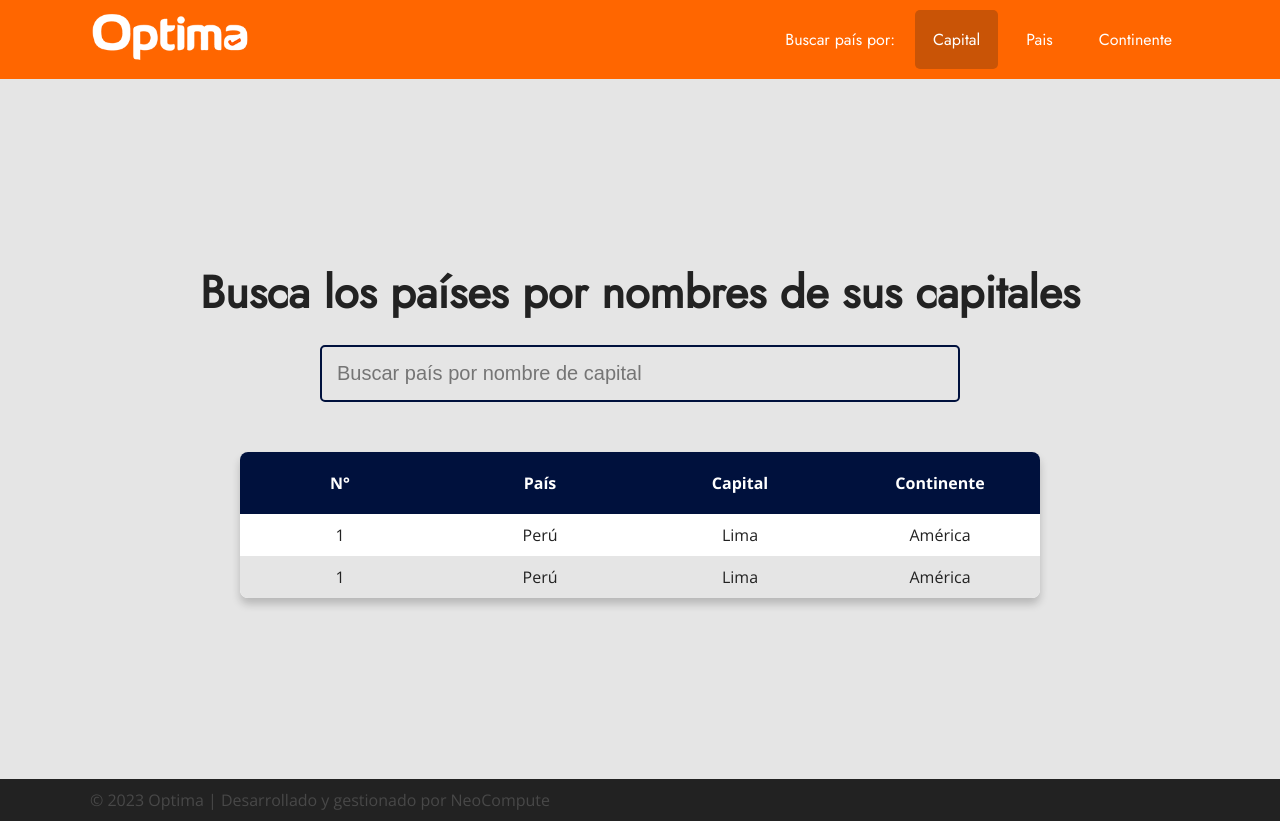
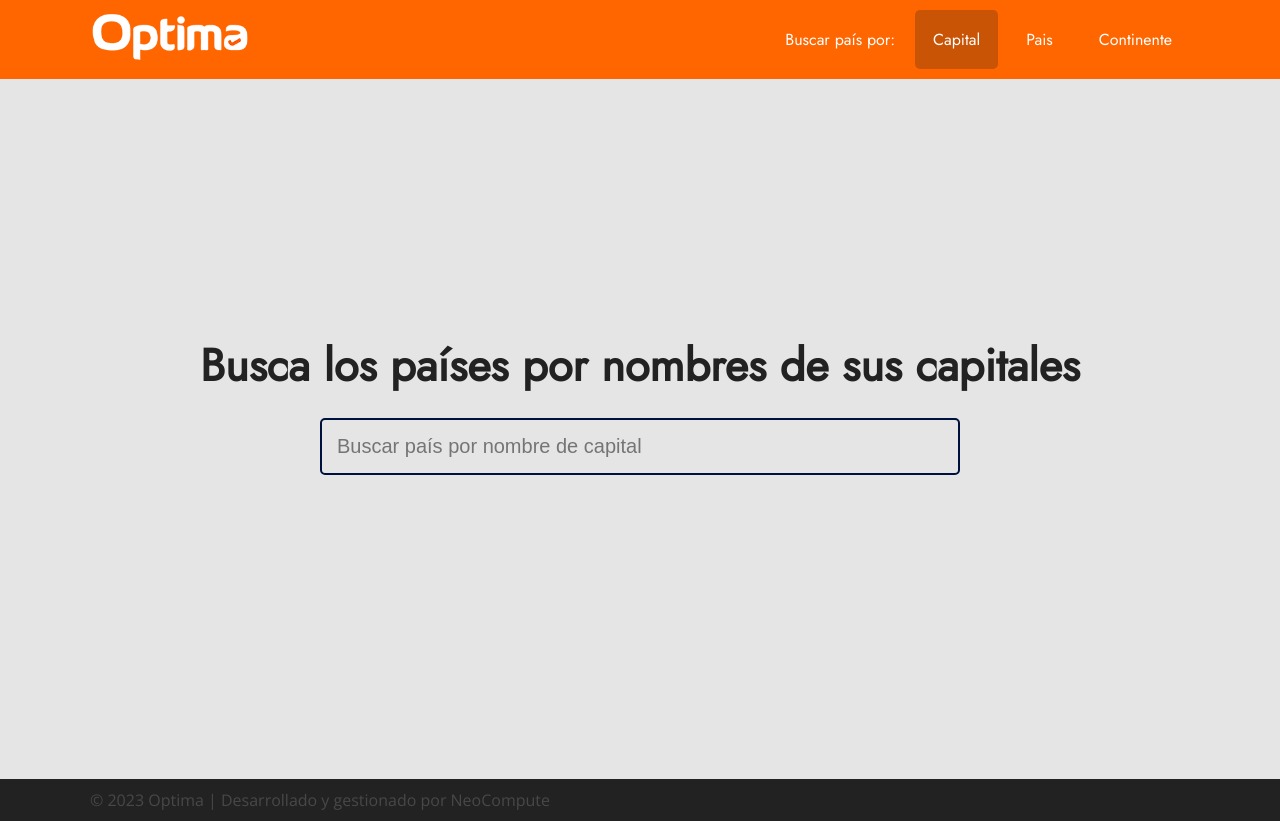
Before and after one commit to JeanHaro/ConsultaPaises, an Angular app: page /capital in a window 1280 px wide. Built offline with nearby package versions, Linux system fonts and the light colour scheme.

Commit message:
Servicio busqueda y busqueda de pais por capital hecho

```diff
--- a/src/app/app.module.ts
+++ b/src/app/app.module.ts
@@ -1,5 +1,6 @@
 import { NgModule } from '@angular/core';
 import { BrowserModule } from '@angular/platform-browser';
+import { HttpClientModule } from '@angular/common/http';
 
 // Routing
 import { AppRoutingModule } from './app-routing.module';
@@ -18,7 +19,8 @@ import { LayoutComponent } from './layout/layout.component';
   imports: [
     BrowserModule,
     AppRoutingModule,
-    SharedModule
+    SharedModule,
+    HttpClientModule
   ],
   providers: [],
   bootstrap: [AppComponent]
--- /dev/null
+++ b/src/app/models/pais.model.ts
@@ -0,0 +1,8 @@
+export class Pais {
+    constructor (
+        public nombre: string,
+        public capital: string,
+        public continente: string,
+        public order?: number
+    ) {}
+}
--- a/src/app/pages/capital/capital.component.html
+++ b/src/app/pages/capital/capital.component.html
@@ -1,34 +1,34 @@
 <main class="main">
     <h1>Busca los países por nombres de sus capitales</h1>
 
-    <input class="input none mb-50" type="text" placeholder="Buscar país por nombre de capital">
+    <input
+        class="input none mb-50"
+        type="text"
+        placeholder="Buscar país por nombre de capital"
+        (keyup)="buscar(txtTermino.value)"
+        #txtTermino
+    >
 
-    <table class="table">
+    <div class="main__errors" *ngIf="errores">ADVERTENCIA: No se puede encontrar el país con ese nombre de capital</div>
+
+    <div class="main__table" *ngIf="pais.length > 0">
+        <table>
             <thead>
                 <tr>
-                <th class="w100">N°</th>
+                    <th>N°</th>
                     <th>País</th>
                     <th>Capital</th>
-                <th class="w140">Continente</th>
+                    <th>Continente</th>
                 </tr>
             </thead>
             <tbody>
-            <tr>
-                <td>
-                    <p>1</p>
-                </td>
-                <td>Perú</td>
-                <td>Lima</td>
-                <td>América</td>
-            </tr>
-            <tr>
-                <td>
-                    <p>1</p>
-                </td>
-                <td>Perú</td>
-                <td>Lima</td>
-                <td>América</td>
+                <tr *ngFor="let pais of pais">
+                    <td>{{ pais.order }}</td>
+                    <td>{{ pais.nombre }}</td>
+                    <td>{{ pais.capital }}</td>
+                    <td>{{ pais.continente }}</td>
                 </tr>
             </tbody>
         </table>
+    </div>
 </main>
--- a/src/app/pages/capital/capital.component.scss
+++ b/src/app/pages/capital/capital.component.scss
@@ -0,0 +1,6 @@
+.main__errors {
+    background-color: #E63946;
+    color: var(--colorBlanco);
+    width: 50%;
+    padding: 1rem;
+}
--- a/src/app/pages/capital/capital.component.ts
+++ b/src/app/pages/capital/capital.component.ts
@@ -1,4 +1,10 @@
 import { Component } from '@angular/core';
+
+// Modelo
+import { Pais } from 'src/app/models/pais.model';
+
+// Servicios
+import { BusquedasService } from 'src/app/services/busquedas.service';
 
 @Component({
   selector: 'app-capital',
@@ -6,5 +12,38 @@ import { Component } from '@angular/core';
   styleUrls: ['./capital.component.scss']
 })
 export class CapitalComponent {
+  public pais: Pais[] = [];
+  public paisTemp: Pais[] = [];
+  public errores: boolean = false;
 
+  constructor ( private busquedaService: BusquedasService ) { }
+
+  // TODO: Buscar
+  buscar (termino: string = '') {
+    // Si está vacio entonces no regrese nada
+    if (termino.length === 0) {
+      this.errores = false;
+
+      return this.pais =  this.paisTemp;
+    }
+
+    this.busquedaService.buscar('capital', termino)
+    .subscribe({
+      next: (resp: any[]) => {
+        this.pais = resp;
+        this.errores = false;
+
+        // Guardamos valores en order
+        for (let i = 0; i < this.pais.length; i++) {
+          this.pais[i].order = i + 1;
+        }
+      },
+      error: () => {
+        this.pais =  this.paisTemp;
+        this.errores = true;
+      }
+    });
+
+    return [];
+  }
 }
--- /dev/null
+++ b/src/app/services/busquedas.service.ts
@@ -0,0 +1,35 @@
+import { Injectable } from '@angular/core';
+
+import { HttpClient } from '@angular/common/http';
+
+import { map } from 'rxjs/operators';
+
+// Modelos
+import { Pais } from '../models/pais.model';
+
+@Injectable({
+  providedIn: 'root'
+})
+export class BusquedasService {
+
+  constructor (private http: HttpClient) { }
+
+  // TODO: Indicar los valores para la creación de pais
+  private transformarPais (resultados: any[]): Pais[] {
+    return resultados.map(
+      country => new Pais(country.name.common, country.capital, country.region)
+    );
+  }
+
+  // TODO: Buscar paises
+  buscar (
+    tipo: 'name' | 'capital' | 'region',
+    termino: string
+  ) {
+    return this.http.get<any[]>(`https://restcountries.com/v3.1/${tipo}/${termino}`).pipe(
+      map( (resp: any) => {
+        return this.transformarPais(resp);
+      })
+    )
+  }
+}
--- a/src/styles.scss
+++ b/src/styles.scss
@@ -38,7 +38,7 @@ body {
     }
 
     &::-webkit-scrollbar:vertical {
-        width: 7px;
+        width: 5px;
     }
 
     &::-webkit-scrollbar-button:increment,
@@ -47,11 +47,11 @@ body {
     }
 
     &::-webkit-scrollbar:horizontal {
-        height: 7px;
+        height: 5px;
     }
 
     &::-webkit-scrollbar-thumb {
-        background-color: var(--colorPrincipal);
+        background-color: var(--colorSecundario);
         border-radius: 20px;
         border: 2px solid transparent;
     }
@@ -155,16 +155,49 @@ main {
         margin-bottom: 2rem;
     }
 
+    // Contenedor tabla
+    .main__table {
+        border-radius: 0.5rem;
+        overflow: scroll;
+        width: 50%;
+        max-height: 30rem;
+        box-shadow: 0 3px 10px rgba(0, 0, 0, 0.3);
+
+        // Scroll
+        &::-webkit-scrollbar {
+            -webkit-appearance: none;
+        }
+
+        &::-webkit-scrollbar:vertical {
+            width: 7px;
+        }
+
+        &::-webkit-scrollbar-button:increment,
+        &::-webkit-scrollbar-button {
+            display: none;
+        }
+
+        &::-webkit-scrollbar:horizontal {
+            height: 7px;
+        }
+
+        &::-webkit-scrollbar-thumb {
+            background-color: var(--colorSecundario);
+            border-radius: 20px;
+            border: 2px solid transparent;
+        }
+
+        &::-webkit-scrollbar-track {
+            border-radius: 20px;
+        }
+
         // Tabla de horarios
         table {
             position: relative;
 
             background-color: var(--colorBlanco);
             border-collapse: collapse;
-        box-shadow: 0 6px 8px rgba(0, 0, 0, 0.2);
-        border-radius: 0.8rem;
-        overflow: hidden;
-        width: 50%;
+            width: 100%;
             z-index: 1;
 
             // Cabecera
@@ -218,3 +251,4 @@ main {
             }
         }
     }
+}
```
Also changed, not shown: src/app/pages/capital/capital.module.ts (+7 -1 lines), 1 other file (tests, documents, lock files or other folders). Lines whose indentation alone changed are shown as unchanged.
